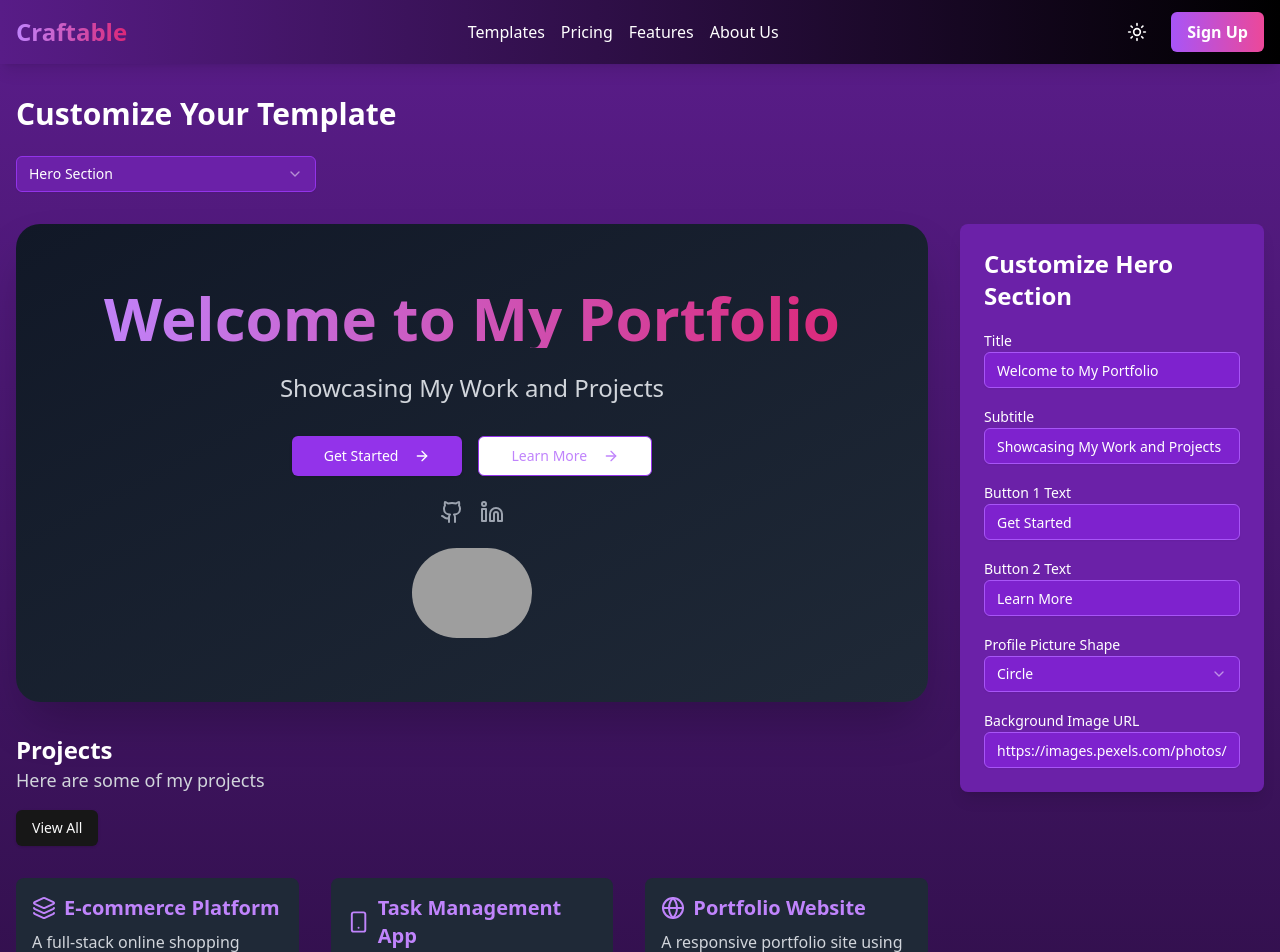
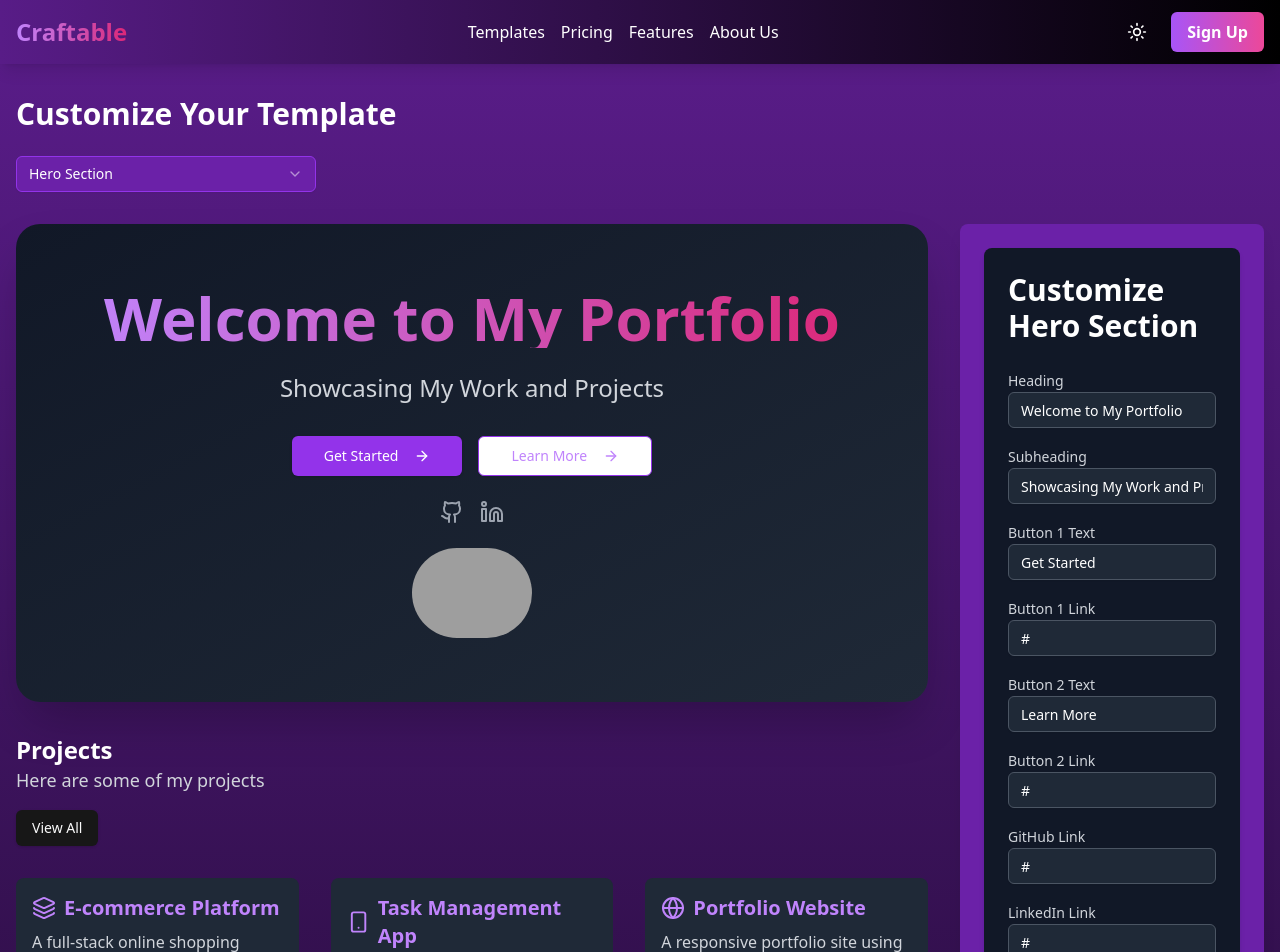
Before and after one commit to moiz2405/Craftable, a Next.js app: page /customize in a window 1280 px wide. Shown: the top 952 px of the page. Built offline with nearby package versions, Linux system fonts and the light colour scheme; grey boxes are pictures that could not be loaded.

Commit message:
Update CustomizeHero component for enhanced customization

```diff
--- a/components/customize/CustomizeHero.tsx
+++ b/components/customize/CustomizeHero.tsx
@@ -1,50 +1,72 @@
-import { Input } from "@/components/ui/input"
-import { Label } from "@/components/ui/label"
-import { Select, SelectContent, SelectItem, SelectTrigger, SelectValue } from "@/components/ui/select"
+import { Input } from "@/components/ui/input";
+import { Label } from "@/components/ui/label";
+import {
+  Select,
+  SelectContent,
+  SelectItem,
+  SelectTrigger,
+  SelectValue,
+} from "@/components/ui/select";
 
 interface CustomizeHeroProps {
-  props: any
-  onUpdate: (updatedProps: any) => void
+  props: any;
+  onUpdate: (updatedProps: any) => void;
 }
 
 export function CustomizeHero({ props, onUpdate }: CustomizeHeroProps) {
   const handleChange = (e: React.ChangeEvent<HTMLInputElement>) => {
-    onUpdate({ ...props, [e.target.name]: e.target.value })
+    const { name, value } = e.target;
+
+    if (name.includes(".")) {
+      const [parent, child] = name.split(".");
+      onUpdate({
+        ...props,
+        [parent]: {
+          ...props[parent],
+          [child]: value,
+        },
+      });
+    } else {
+      onUpdate({ ...props, [name]: value });
     }
+  };
 
   const handleSelectChange = (field: string, value: string) => {
-    onUpdate({ ...props, [field]: value })
-  }
+    onUpdate({ ...props, [field]: value });
+  };
 
   return (
+    <div className="space-y-6 bg-gray-900 p-6 rounded-lg shadow-md">
+      <h2 className="text-3xl font-semibold text-white mb-6">
+        Customize Hero Section
+      </h2>
       <div className="space-y-4">
-      <h2 className="text-2xl font-bold mb-4">Customize Hero Section</h2>
         <div>
-        <Label htmlFor="title" className="text-white">
-          Title
+          <Label htmlFor="title" className="text-gray-300">
+            Heading
           </Label>
           <Input
             id="title"
             name="title"
             value={props.title}
             onChange={handleChange}
-          className="bg-purple-700 text-white border-purple-500"
+            className="bg-gray-800 text-white border-gray-600 focus:border-purple-500 focus:ring-purple-500 rounded-md"
           />
         </div>
         <div>
-        <Label htmlFor="subtitle" className="text-white">
-          Subtitle
+          <Label htmlFor="subtitle" className="text-gray-300">
+            Subheading
           </Label>
           <Input
             id="subtitle"
             name="subtitle"
             value={props.subtitle}
             onChange={handleChange}
-          className="bg-purple-700 text-white border-purple-500"
+            className="bg-gray-800 text-white border-gray-600 focus:border-purple-500 focus:ring-purple-500 rounded-md"
           />
         </div>
         <div>
-        <Label htmlFor="buttonText1" className="text-white">
+          <Label htmlFor="buttonText1" className="text-gray-300">
             Button 1 Text
           </Label>
           <Input
@@ -52,11 +74,23 @@ export function CustomizeHero({ props, onUpdate }: CustomizeHeroProps) {
             name="buttonText1"
             value={props.buttonText1}
             onChange={handleChange}
-          className="bg-purple-700 text-white border-purple-500"
+            className="bg-gray-800 text-white border-gray-600 focus:border-purple-500 focus:ring-purple-500 rounded-md"
           />
         </div>
         <div>
-        <Label htmlFor="buttonText2" className="text-white">
+          <Label htmlFor="buttonLink1" className="text-gray-300">
+            Button 1 Link
+          </Label>
+          <Input
+            id="buttonLink1"
+            name="buttonLink1"
+            value={props.buttonLink1}
+            onChange={handleChange}
+            className="bg-gray-800 text-white border-gray-600 focus:border-purple-500 focus:ring-purple-500 rounded-md"
+          />
+        </div>
+        <div>
+          <Label htmlFor="buttonText2" className="text-gray-300">
             Button 2 Text
           </Label>
           <Input
@@ -64,25 +98,64 @@ export function CustomizeHero({ props, onUpdate }: CustomizeHeroProps) {
             name="buttonText2"
             value={props.buttonText2}
             onChange={handleChange}
-          className="bg-purple-700 text-white border-purple-500"
+            className="bg-gray-800 text-white border-gray-600 focus:border-purple-500 focus:ring-purple-500 rounded-md"
           />
         </div>
         <div>
-        <Label htmlFor="pfpShape" className="text-white">
+          <Label htmlFor="buttonLink2" className="text-gray-300">
+            Button 2 Link
+          </Label>
+          <Input
+            id="buttonLink2"
+            name="buttonLink2"
+            value={props.buttonLink2}
+            onChange={handleChange}
+            className="bg-gray-800 text-white border-gray-600 focus:border-purple-500 focus:ring-purple-500 rounded-md"
+          />
+        </div>
+        <div>
+          <Label htmlFor="socialLinks.github" className="text-gray-300">
+            GitHub Link
+          </Label>
+          <Input
+            id="socialLinks.github"
+            name="socialLinks.github"
+            value={props.socialLinks.github}
+            onChange={handleChange}
+            className="bg-gray-800 text-white border-gray-600 focus:border-purple-500 focus:ring-purple-500 rounded-md"
+          />
+        </div>
+        <div>
+          <Label htmlFor="socialLinks.linkedin" className="text-gray-300">
+            LinkedIn Link
+          </Label>
+          <Input
+            id="socialLinks.linkedin"
+            name="socialLinks.linkedin"
+            value={props.socialLinks.linkedin}
+            onChange={handleChange}
+            className="bg-gray-800 text-white border-gray-600 focus:border-purple-500 focus:ring-purple-500 rounded-md"
+          />
+        </div>
+        <div>
+          <Label htmlFor="pfpShape" className="text-gray-300">
             Profile Picture Shape
           </Label>
-        <Select value={props.pfpShape} onValueChange={(value) => handleSelectChange("pfpShape", value)}>
-          <SelectTrigger className="bg-purple-700 text-white border-purple-500">
+          <Select
+            value={props.pfpShape}
+            onValueChange={(value) => handleSelectChange("pfpShape", value)}
+          >
+            <SelectTrigger className="bg-gray-800 text-white border-gray-600 focus:border-purple-500 focus:ring-purple-500 rounded-md">
               <SelectValue placeholder="Select shape" />
             </SelectTrigger>
-          <SelectContent className="bg-purple-700 text-white">
+            <SelectContent className="bg-gray-800 text-white">
               <SelectItem value="circle">Circle</SelectItem>
               <SelectItem value="square">Square</SelectItem>
             </SelectContent>
           </Select>
         </div>
         <div>
-        <Label htmlFor="imageUrl" className="text-white">
+          <Label htmlFor="imageUrl" className="text-gray-300">
             Background Image URL
           </Label>
           <Input
@@ -90,9 +163,10 @@ export function CustomizeHero({ props, onUpdate }: CustomizeHeroProps) {
             name="imageUrl"
             value={props.imageUrl}
             onChange={handleChange}
-          className="bg-purple-700 text-white border-purple-500"
+            className="bg-gray-800 text-white border-gray-600 focus:border-purple-500 focus:ring-purple-500 rounded-md"
           />
         </div>
       </div>
-  )
+    </div>
+  );
 }
```
Lines whose indentation alone changed are shown as unchanged.
